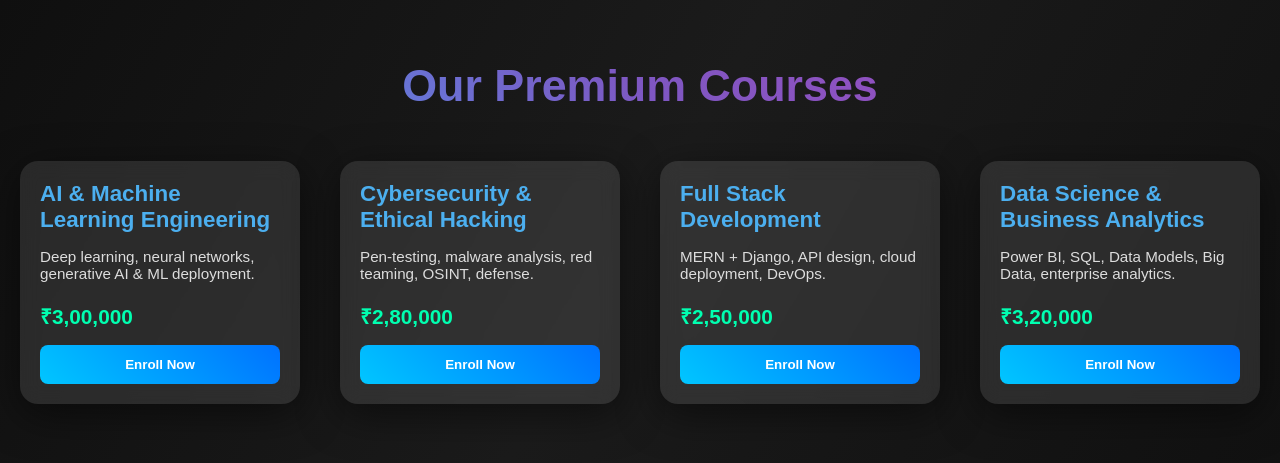
After one commit to vinilspoorthik17112005/Student-, a Django app: template StudentInfo/StudentApp/templates/courses.html in a window 1280 px wide. The commit adds this page. Shown: the top 463 px of the page. Run offline with Django 3.2, Linux system fonts and the light colour scheme; the template is opened without the code that fills it, so the values that code supplies are empty.

Commit message:
Added courses

```diff
--- /dev/null
+++ b/StudentInfo/StudentApp/templates/courses.html
@@ -0,0 +1,129 @@
+<!DOCTYPE html>
+<html lang="en">
+<head>
+  <meta charset="UTF-8">
+  <title>Courses</title>
+
+  <style>
+    * {
+      margin: 0;
+      padding: 0;
+      box-sizing: border-box;
+      font-family: Arial, sans-serif;
+    }
+
+    body {
+      background: linear-gradient(120deg, #0f0f0f, #1b1b1b, #111);
+      color: white;
+      padding: 60px 20px;
+    }
+
+    .courses-title {
+      text-align: center;
+      font-size: 2.8em;
+      margin-bottom: 50px;
+      background: linear-gradient(45deg, #42a5f5, #7e57c2, #ab47bc);
+      -webkit-background-clip: text;
+      -webkit-text-fill-color: transparent;
+      font-weight: bold;
+    }
+
+    .courses-container {
+      display: flex;
+      justify-content: center;
+      flex-wrap: wrap;
+      gap: 40px;
+    }
+
+    .course-card {
+      background: rgba(255,255,255,0.1);
+      width: 280px;
+      padding: 20px;
+      border-radius: 18px;
+      backdrop-filter: blur(10px);
+      box-shadow: 0 10px 40px rgba(0,0,0,0.5);
+      transition: transform 0.4s ease, box-shadow 0.4s ease;
+    }
+
+    .course-card:hover {
+      transform: scale(1.07) rotate3d(1, 1, 0, 7deg);
+      box-shadow: 0 15px 60px rgba(0,0,0,0.8);
+    }
+
+    .course-card h3 {
+      font-size: 1.4em;
+      margin-bottom: 15px;
+      color: #4cafef;
+    }
+
+    .course-card p {
+      font-size: 0.95em;
+      margin-bottom: 20px;
+      color: #ddd;
+    }
+
+    .price {
+      display: block;
+      font-size: 1.3em;
+      color: #00ffb0;
+      margin-bottom: 15px;
+      font-weight: bold;
+    }
+
+    .enroll-btn {
+      background: linear-gradient(45deg, #00c6ff, #0072ff);
+      border: none;
+      color: white;
+      padding: 12px 25px;
+      border-radius: 8px;
+      font-weight: bold;
+      cursor: pointer;
+      transition: 0.3s;
+      width: 100%;
+    }
+
+    .enroll-btn:hover {
+      background: linear-gradient(45deg, #ff9800, #ff5722);
+      transform: translateY(-4px);
+    }
+  </style>
+
+</head>
+<body>
+
+  <h2 class="courses-title">Our Premium Courses</h2>
+
+  <div class="courses-container">
+
+    <div class="course-card">
+      <h3>AI & Machine Learning Engineering</h3>
+      <p>Deep learning, neural networks, generative AI & ML deployment.</p>
+      <span class="price">₹3,00,000</span>
+      <button class="enroll-btn">Enroll Now</button>
+    </div>
+
+    <div class="course-card">
+      <h3>Cybersecurity & Ethical Hacking</h3>
+      <p>Pen-testing, malware analysis, red teaming, OSINT, defense.</p>
+      <span class="price">₹2,80,000</span>
+      <button class="enroll-btn">Enroll Now</button>
+    </div>
+
+    <div class="course-card">
+      <h3>Full Stack Development</h3>
+      <p>MERN + Django, API design, cloud deployment, DevOps.</p>
+      <span class="price">₹2,50,000</span>
+      <button class="enroll-btn">Enroll Now</button>
+    </div>
+
+    <div class="course-card">
+      <h3>Data Science & Business Analytics</h3>
+      <p>Power BI, SQL, Data Models, Big Data, enterprise analytics.</p>
+      <span class="price">₹3,20,000</span>
+      <button class="enroll-btn">Enroll Now</button>
+    </div>
+
+  </div>
+
+</body>
+</html>
--- a/StudentInfo/StudentApp/templates/landing.html
+++ b/StudentInfo/StudentApp/templates/landing.html
@@ -108,7 +108,7 @@
     <ul>
       <li><a href="#">Home</a></li>
       <li><a href="#">About</a></li>
-      <li><a href="#">Courses</a></li>
+      <li><a href="{% url 'courses' %}">Courses</a></li>
       <li><a href="#">Contact</a></li>
     </ul>
   </nav>
--- a/StudentInfo/StudentApp/views.py
+++ b/StudentInfo/StudentApp/views.py
@@ -4,8 +4,10 @@ def index(request):
     return HttpResponse("Hello, welcome to the Student Info App!")
 def student(request):
     # Logic to fetch and display student details
-    return render(request, 'student.html')
+    return render(request,'student.html')
 def landing(request):
-    return render(request, 'landing.html')
+    return render(request,'landing.html')
+def courses(request):
+    return render(request,'courses.html')
 
 # Create your views here.
--- a/StudentInfo/StudentInfo/urls.py
+++ b/StudentInfo/StudentInfo/urls.py
@@ -16,11 +16,12 @@ Including another URLconf
 """
 from django.contrib import admin
 from django.urls import path
-from StudentApp.views import index,student,landing
+from StudentApp.views import index,student,landing,courses
 
 urlpatterns = [
     path('admin/', admin.site.urls),
     path('index/', index, name='index'),
     path('student/', student, name='student'),
     path('landing/', landing, name='landing'),
+    path('courses/',courses,name='courses')
 ]
```
